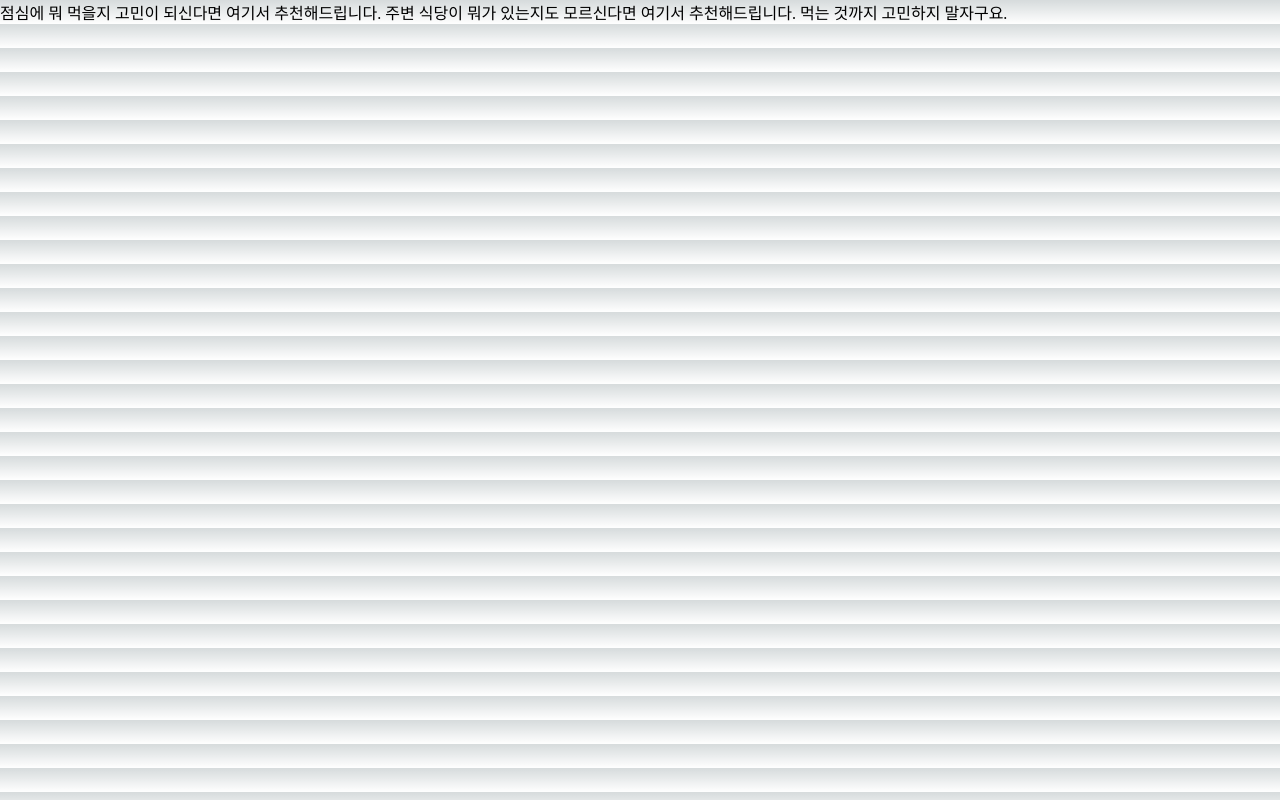
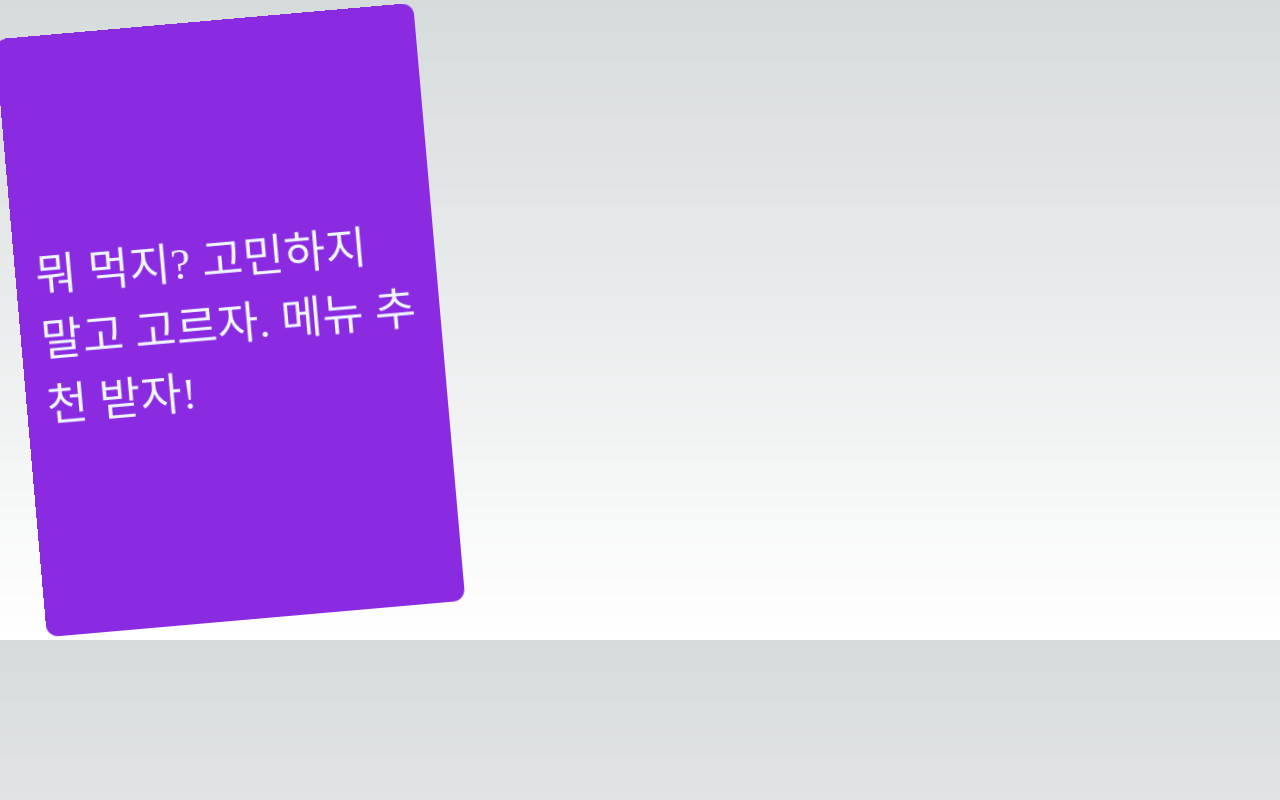
Before and after one commit to min-kyung-le/my-next-app, a Next.js app: page /block/infoText in a window 1280 px wide. Built offline with nearby package versions, Linux system fonts and the light colour scheme.

Commit message:
gsap 애니메이션 추가

```diff
--- a/package.json
+++ b/package.json
@@ -14,6 +14,7 @@
     "@types/react-dom": "18.0.11",
     "eslint": "8.36.0",
     "eslint-config-next": "13.2.4",
+    "gsap": "^3.11.5",
     "next": "13.2.4",
     "react": "18.2.0",
     "react-dom": "18.2.0",
--- a/pages/block/infoText.tsx
+++ b/pages/block/infoText.tsx
@@ -1,5 +1,23 @@
+import styles from "@/styles/Home.module.css";
+import { gsap } from "gsap";
+import { useRef, useEffect } from "react";
+
 export default function InfoText() {
-  const text =
-    "점심에 뭐 먹을지 고민이 되신다면 여기서 추천해드립니다. 주변 식당이 뭐가 있는지도 모르신다면 여기서 추천해드립니다. 먹는 것까지 고민하지 말자구요.";
-  return <div className="italic">{text}</div>;
+  const text = "뭐 먹지? 고민하지 말고 고르자. 메뉴 추천 받자!";
+
+  const boxRef = useRef<HTMLDivElement>(null);
+
+  useEffect(() => {
+    gsap.to(boxRef.current, {
+      rotationY: 360,
+      duration: 4,
+      ease: "bounce.out",
+    });
+  });
+
+  return (
+    <div className={styles.infodiv} ref={boxRef}>
+      <div className={styles.infotext}>{text}</div>
+    </div>
+  );
 }
--- a/pages/index.tsx
+++ b/pages/index.tsx
@@ -38,10 +38,10 @@
         <link rel="icon" href="/favicon.ico" />
       </Head>
       <main className={styles.main}>
-        <p className="italic font-bold underline">이건 테스트용입니다.</p>
         <MenuList name={menus} />
-        <InfoText />
-        <FoodList />
+        <div className={styles.mainin}>
+          <InfoText />
+        </div>
       </main>
     </>
   );
--- a/styles/Home.module.css
+++ b/styles/Home.module.css
@@ -2,6 +2,52 @@
   display: flex;
   flex-direction: column;
   min-height: 100vh;
+}
+
+.mainin {
+  display: flex;
+  flex-direction: row;
+  justify-content: space-around;
+}
+
+.infodiv {
+  margin: 20px;
+  width: 420px;
+  height: 600px;
+  border-radius: 12px;
+  padding: 20px;
+  background-color: blueviolet;
+  color: aliceblue;
+  display: flex;
+  flex-direction: column;
+  justify-content: space-around;
+  transform: rotate(-5deg);
+}
+
+.infotext {
+  font-size: 45px;
+}
+
+.menulist {
+  padding: 18px 0 0 30px;
+}
+
+.menuname {
+  padding-right: 28px;
+}
+
+.foodcontainer {
+  overflow: hidden;
+}
+
+.fooddiv {
+  width: 130vw;
+  height: 130vh;
+}
+
+.myimg {
+  border-radius: 15px;
+  margin: 0 30px 20px 0;
 }
 
 .description {
```
Also changed, not shown: pages/block/foods.tsx (+16 -3 lines), 1 other file (tests, documents, lock files or other folders).
